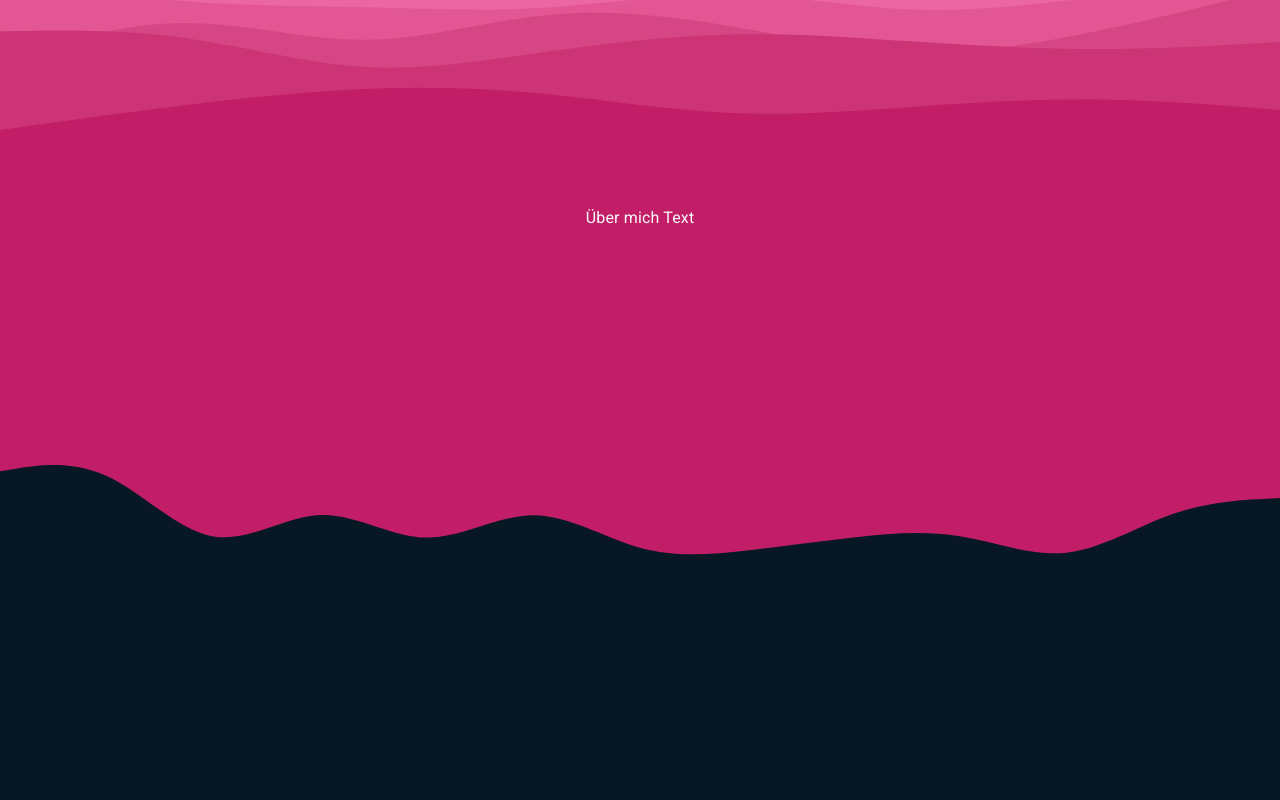
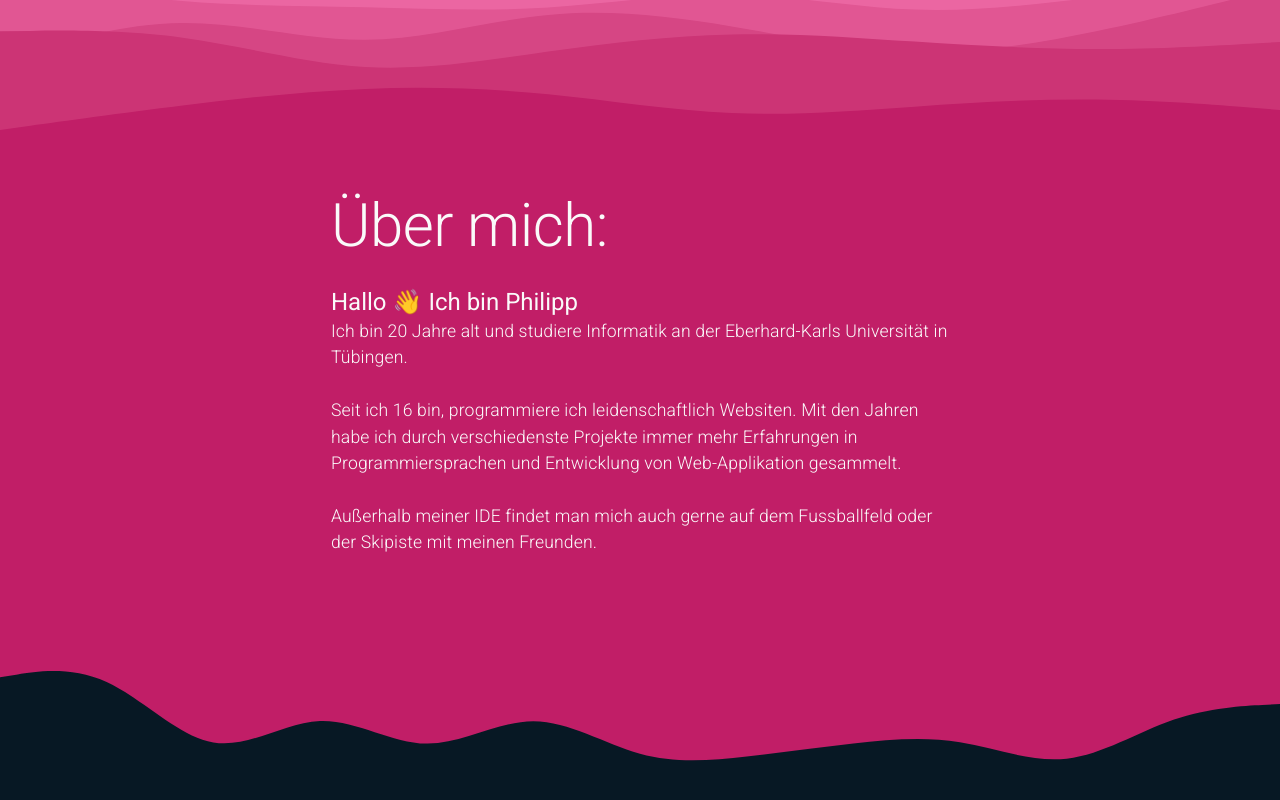
Before and after one commit to coolusaHD/portfolio, a React (Create React App) app: page / in a window 1280 px wide. Shown: the part 830-1630 px from the top of the page. Built offline with nearby package versions, Linux system fonts and the light colour scheme.

Commit message:
added text

```diff
--- /dev/null
+++ b/src/pages/about-me/index.js
@@ -0,0 +1,45 @@
+import React from 'react';
+import { AboutMeContainer, AboutMeDescription } from './style/aboutMeStyle.js'
+
+import { Grid, Typography } from '@mui/material';
+
+
+export default function AboutMe(props){
+
+    return(
+        <Grid container spacing={3}>
+            <Grid item xs={1} md={3} />
+
+            <Grid item xs={10} md={6}>
+
+                <AboutMeContainer>
+                    <Typography variant="h2">
+                        Über mich:
+                    </Typography>
+
+                    <br />
+
+                    <Typography variant="h5">
+                        Hallo 👋 Ich bin Philipp
+                    </Typography>
+                    <AboutMeDescription>
+                        Ich bin 20 Jahre alt und studiere Informatik an der Eberhard-Karls Universität in Tübingen.
+                        <br />
+                        <br />
+                        Seit ich 16 bin, programmiere ich leidenschaftlich Websiten. Mit den Jahren habe ich durch verschiedenste Projekte immer mehr
+                        Erfahrungen in Programmiersprachen und Entwicklung von Web-Applikation gesammelt.
+                        <br />
+                        <br />
+                        Außerhalb meiner IDE findet man mich auch gerne auf dem Fussballfeld oder der Skipiste mit meinen Freunden.
+                    </AboutMeDescription>
+
+
+                </AboutMeContainer>
+
+            </Grid>
+
+            <Grid item xs={1} md={3} />
+
+        </Grid>
+    )
+}
--- /dev/null
+++ b/src/pages/about-me/style/aboutMeStyle.js
@@ -0,0 +1,19 @@
+import styled from "styled-components";
+
+
+export const AboutMeContainer = styled.div`
+    display: flex;
+    flex-direction: column;
+    align-items: flex-start;
+    justify-content: flex-start;
+    width: 100%;
+`;
+
+export const AboutMeDescription = styled.p`
+    font-size: 1.1rem;
+    font-weight: 300;
+    line-height: 1.5;
+    margin: 0;
+    padding: 0;
+    text-align: left;
+`;
--- a/src/pages/home/index.js
+++ b/src/pages/home/index.js
@@ -4,6 +4,9 @@ import { withTheme } from '@mui/styles';
 
 import {SiteContent, Section} from './style/homeStyle';
 import './style/homeStyle.css';
+
+
+import AboutMe from '../about-me/index';
 
 
 class Home extends React.Component {
@@ -29,8 +32,8 @@ class Home extends React.Component {
             <div className='spacer layer3'></div>
 
                 <Section bg={theme.palette.secondary.main} color={theme.palette.text.coloredSection}>
-                    <p>Über mich Text
-                    </p>
+                    {/* <AboutMe /> */}
+                    <AboutMe />
                 </Section>
 
                 <div className='spacer layer4'></div>
```
Also changed, not shown: src/pages/projects/index.js (added), src/pages/projects/style/projectsStyle.js (added).
